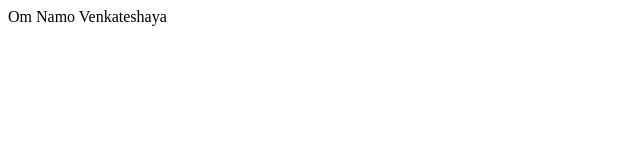
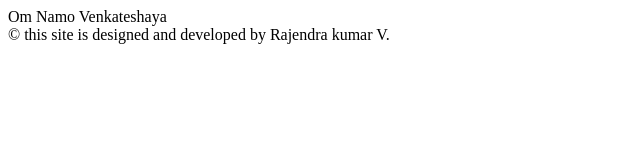
Before and after one commit to rajendrav5/rajendrav5.github.io, a plain HTML site: page index.html in a window 1280 px wide. Shown: the whole page, without its empty margins (0-640 px from the left). Drawn offline with Linux system fonts and the light colour scheme.

Commit message:
first commit

```diff
--- a/index.html
+++ b/index.html
@@ -4,5 +4,6 @@
 	</head>
 	<body>
 		<div>Om Namo Venkateshaya</div>
+		<div>&copy; this site is designed and developed by Rajendra kumar V.</div>
 	</body>
 </html>
```
